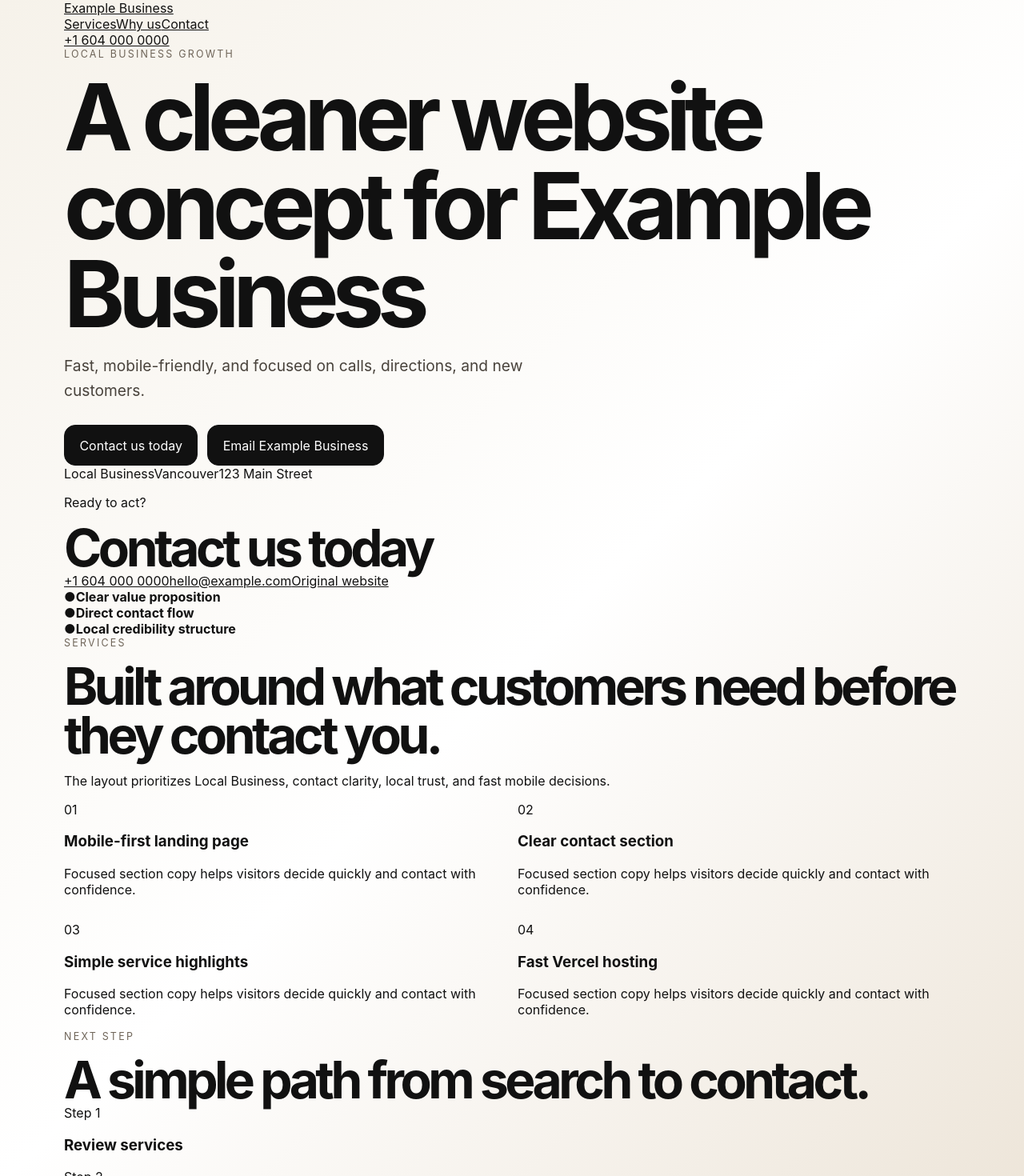
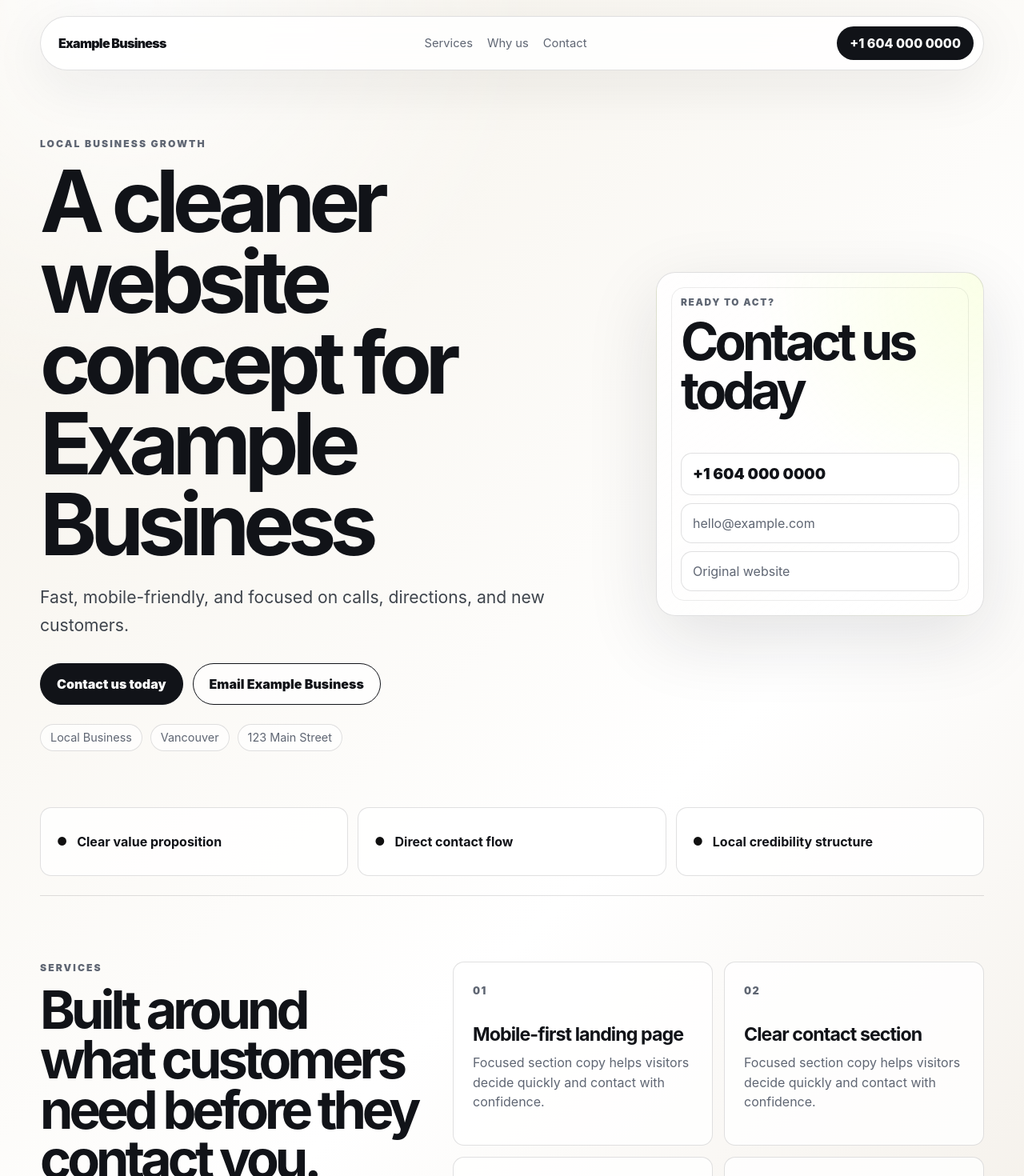
Before and after one commit to Ethan0908/Agentic, a Next.js app in the folder site-template/: page / in a window 1280 px wide. Shown: the top 1470 px of the page at 80% size. Built offline with nearby package versions, Linux system fonts and the light colour scheme.

Commit message:
Upgrade generated site visual design system

```diff
--- a/site-template/app/globals.css
+++ b/site-template/app/globals.css
@@ -1,130 +1,303 @@
 :root {
   color-scheme: light;
   font-family: Inter, ui-sans-serif, system-ui, -apple-system, BlinkMacSystemFont, "Segoe UI", sans-serif;
-  color: #111;
-  background: #f6f2ea;
+  color: #111318;
+  background: #f5f1e8;
+  --ink: #111318;
+  --muted: #5f6673;
+  --line: rgba(17, 19, 24, 0.13);
+  --panel: rgba(255, 255, 255, 0.78);
+  --panel-strong: #ffffff;
+  --accent: #d9ff3f;
+  --accent-ink: #101010;
+  --deep: #111318;
+  --soft: #f5f1e8;
+  --radius: 24px;
+  --radius-sm: 14px;
+  --shadow: 0 28px 90px rgba(25, 26, 30, 0.12);
 }
 
 * {
   box-sizing: border-box;
 }
 
+html {
+  scroll-behavior: smooth;
+}
+
 body {
   margin: 0;
-  background: linear-gradient(135deg, #f6f2ea, #ffffff 48%, #e9dfd0);
+  background:
+    radial-gradient(circle at 12% 0%, rgba(255, 255, 255, 0.95), transparent 32rem),
+    linear-gradient(135deg, #f5f1e8 0%, #ffffff 46%, #e9e1d4 100%);
 }
 
 a {
   color: inherit;
 }
 
-main {
-  width: min(1120px, calc(100vw - 32px));
+.site {
+  width: min(1180px, calc(100vw - 32px));
   margin: 0 auto;
+  padding: 20px 0 42px;
 }
 
-.hero {
-  min-height: 86vh;
+.navShell {
+  position: sticky;
+  top: 16px;
+  z-index: 10;
+  display: flex;
+  align-items: center;
+  justify-content: space-between;
+  gap: 16px;
+  padding: 12px;
+  margin-bottom: 24px;
+  border: 1px solid var(--line);
+  border-radius: 999px;
+  background: rgba(255, 255, 255, 0.82);
+  box-shadow: 0 18px 70px rgba(20, 22, 28, 0.08);
+  backdrop-filter: blur(16px);
+}
+
+.brandMark,
+.navCta,
+.navLinks a,
+.button,
+.contactLine {
+  text-decoration: none;
+}
+
+.brandMark {
+  max-width: 310px;
+  overflow: hidden;
+  text-overflow: ellipsis;
+  white-space: nowrap;
+  padding: 0 10px;
+  font-weight: 900;
+  letter-spacing: -0.045em;
+}
+
+.navLinks {
+  display: flex;
+  gap: 18px;
+  color: var(--muted);
+  font-size: 0.92rem;
+}
+
+.navLinks a:hover,
+.contactLine:hover {
+  color: var(--ink);
+}
+
+.navCta {
+  display: inline-flex;
+  align-items: center;
+  justify-content: center;
+  min-height: 42px;
+  padding: 0 16px;
+  border-radius: 999px;
+  background: var(--deep);
+  color: #fff;
+  font-weight: 800;
+}
+
+.heroShell {
+  min-height: 78vh;
   display: grid;
-  grid-template-columns: 1.4fr 0.8fr;
+  grid-template-columns: minmax(0, 1.25fr) 410px;
   align-items: center;
-  gap: 40px;
+  gap: 34px;
+  padding: 60px 0 70px;
+}
+
+.heroCopy h1,
+.heroCard h2,
+.sectionIntro h2,
+.contactShell h2 {
+  margin: 0;
+  letter-spacing: -0.075em;
+  line-height: 0.94;
+}
+
+.heroCopy h1 {
+  max-width: 850px;
+  font-size: clamp(3.2rem, 8.4vw, 8.2rem);
+}
+
+.heroCard h2,
+.contactShell h2 {
+  font-size: clamp(2.4rem, 5vw, 4.8rem);
+}
+
+.sectionIntro h2 {
+  font-size: clamp(2.3rem, 5.2vw, 5.2rem);
 }
 
 .eyebrow {
-  margin: 0 0 16px;
+  margin: 0 0 14px;
+  color: var(--muted);
+  font-size: 0.76rem;
+  font-weight: 900;
+  letter-spacing: 0.17em;
   text-transform: uppercase;
-  letter-spacing: 0.18em;
-  font-size: 0.78rem;
-  color: #6f6559;
-}
-
-h1,
-h2 {
-  letter-spacing: -0.07em;
-  line-height: 0.96;
-  margin: 0;
-}
-
-h1 {
-  font-size: clamp(3.2rem, 9vw, 7.8rem);
-}
-
-h2 {
-  font-size: clamp(2rem, 5vw, 4.8rem);
 }
 
 .subtitle {
-  max-width: 660px;
-  font-size: 1.2rem;
-  line-height: 1.6;
-  color: #48423b;
+  max-width: 720px;
+  margin: 24px 0 0;
+  color: #3e444c;
+  font-size: clamp(1.08rem, 2vw, 1.32rem);
+  line-height: 1.62;
 }
 
 .ctaRow,
-.contactLinks {
+.contactActions {
   display: flex;
+  flex-wrap: wrap;
   gap: 12px;
-  flex-wrap: wrap;
-  margin-top: 28px;
-}
-
-.button,
-.contactLinks a {
-  border: 1px solid #111;
-  border-radius: 14px;
-  padding: 0.9rem 1.15rem;
-  text-decoration: none;
+  margin-top: 30px;
 }
 
 .button {
-  background: #111;
+  display: inline-flex;
+  align-items: center;
+  justify-content: center;
+  min-height: 52px;
+  padding: 0 20px;
+  border: 1px solid var(--deep);
+  border-radius: 999px;
+  font-weight: 900;
+}
+
+.button.primary {
+  background: var(--deep);
   color: #fff;
 }
 
-.button.ghost {
-  background: transparent;
-  color: #111;
+.button.secondary {
+  background: rgba(255, 255, 255, 0.72);
+  color: var(--ink);
 }
 
-.card {
-  min-height: 360px;
-  border: 1px solid rgba(0, 0, 0, 0.12);
-  border-radius: 18px;
-  padding: 32px;
-  background: rgba(255, 255, 255, 0.68);
-  box-shadow: 0 32px 100px rgba(40, 30, 20, 0.12);
+.heroMeta {
+  display: flex;
+  flex-wrap: wrap;
+  gap: 10px;
+  margin-top: 24px;
+}
+
+.heroMeta span {
+  display: inline-flex;
+  align-items: center;
+  min-height: 34px;
+  padding: 0 12px;
+  border: 1px solid var(--line);
+  border-radius: 999px;
+  color: var(--muted);
+  background: rgba(255, 255, 255, 0.65);
+  font-size: 0.9rem;
+}
+
+.heroCard {
+  position: relative;
+  min-height: 430px;
   display: flex;
   flex-direction: column;
-  justify-content: flex-end;
+  justify-content: space-between;
+  overflow: hidden;
+  padding: 30px;
+  border: 1px solid var(--line);
+  border-radius: var(--radius);
+  background:
+    linear-gradient(145deg, rgba(255, 255, 255, 0.82), rgba(255, 255, 255, 0.52)),
+    radial-gradient(circle at top right, rgba(217, 255, 63, 0.42), transparent 18rem);
+  box-shadow: var(--shadow);
 }
 
-.card span {
-  color: #6f6559;
+.heroCard::before {
+  content: "";
+  position: absolute;
+  inset: 18px;
+  border: 1px solid rgba(17, 19, 24, 0.08);
+  border-radius: calc(var(--radius) - 8px);
+  pointer-events: none;
 }
 
-.card strong {
-  display: block;
-  font-size: 2.5rem;
-  letter-spacing: -0.06em;
-  margin-top: 10px;
+.cardLabel {
+  margin: 0 0 12px;
+  color: var(--muted);
+  font-weight: 900;
+  text-transform: uppercase;
+  letter-spacing: 0.14em;
+  font-size: 0.74rem;
 }
 
-.phoneLarge {
-  margin-top: 18px;
-  font-weight: 800;
-  text-decoration: none;
+.contactStack {
+  position: relative;
+  z-index: 1;
+  display: grid;
+  gap: 10px;
 }
 
-.section {
-  padding: 76px 0;
-  border-top: 1px solid rgba(0, 0, 0, 0.12);
+.contactLine {
+  display: block;
+  padding: 14px;
+  border: 1px solid var(--line);
+  border-radius: var(--radius-sm);
+  background: rgba(255, 255, 255, 0.82);
+  color: var(--muted);
+  overflow-wrap: anywhere;
 }
 
-.split {
+.contactLine.strong {
+  color: var(--ink);
+  font-size: 1.18rem;
+  font-weight: 950;
+}
+
+.trustBand {
   display: grid;
-  grid-template-columns: 0.9fr 1.1fr;
-  gap: 30px;
+  grid-template-columns: repeat(3, minmax(0, 1fr));
+  gap: 12px;
+  margin: 0 0 24px;
+}
+
+.trustItem {
+  display: flex;
+  align-items: center;
+  gap: 12px;
+  min-height: 86px;
+  padding: 20px;
+  border: 1px solid var(--line);
+  border-radius: var(--radius-sm);
+  background: var(--panel);
+}
+
+.trustItem span {
+  color: var(--accent-ink);
+  font-size: 0.9rem;
+}
+
+.sectionShell {
+  padding: 82px 0;
+  border-top: 1px solid var(--line);
+}
+
+.sectionSplit {
+  display: grid;
+  grid-template-columns: 0.9fr 1.25fr;
+  gap: 38px;
+}
+
+.sectionIntro p:not(.eyebrow) {
+  max-width: 560px;
+  color: var(--muted);
+  font-size: 1.06rem;
+  line-height: 1.65;
+}
+
+.sectionIntro.compact {
+  max-width: 760px;
 }
 
 .serviceGrid {
@@ -133,94 +306,248 @@ h2 {
   gap: 14px;
 }
 
-.service {
-  border: 1px solid rgba(0, 0, 0, 0.12);
-  border-radius: 14px;
-  padding: 26px;
-  background: rgba(255, 255, 255, 0.7);
-  font-size: 1.1rem;
+.serviceCard,
+.processCard {
+  border: 1px solid var(--line);
+  border-radius: var(--radius-sm);
+  background: var(--panel);
 }
 
-.contact {
-  display: flex;
-  align-items: flex-start;
-  justify-content: space-between;
-  gap: 24px;
-  padding-bottom: 100px;
+.serviceCard {
+  min-height: 230px;
+  padding: 24px;
+  transition: transform 180ms ease, box-shadow 180ms ease, border-color 180ms ease;
 }
 
-.site.rugged-blue-collar {
-  --accent: #f3b21a;
+.serviceCard:hover {
+  transform: translateY(-3px);
+  border-color: rgba(17, 19, 24, 0.3);
+  box-shadow: 0 20px 70px rgba(17, 19, 24, 0.1);
 }
 
-body:has(.rugged-blue-collar) {
-  background: linear-gradient(135deg, #f3f0e9, #ffffff 45%, #d9dee4);
+.serviceCard span,
+.processCard span {
+  color: var(--muted);
+  font-size: 0.8rem;
+  font-weight: 950;
+  letter-spacing: 0.1em;
+  text-transform: uppercase;
 }
 
-.rugged-blue-collar .eyebrow {
-  color: #5a3d00;
-  font-weight: 800;
+.serviceCard h3,
+.processCard h3 {
+  margin: 34px 0 10px;
+  font-size: 1.45rem;
+  line-height: 1.08;
+  letter-spacing: -0.04em;
 }
 
-.rugged-blue-collar h1,
-.rugged-blue-collar h2 {
-  letter-spacing: -0.045em;
+.serviceCard p {
+  margin: 0;
+  color: var(--muted);
+  line-height: 1.55;
 }
 
-.rugged-blue-collar .button,
-.rugged-blue-collar .contactLinks a,
-.rugged-blue-collar .card,
-.rugged-blue-collar .service {
-  border-radius: 4px;
+.processShell {
+  display: grid;
+  gap: 26px;
 }
 
-.rugged-blue-collar .button {
-  background: #111;
-  border-color: #111;
+.processGrid {
+  display: grid;
+  grid-template-columns: repeat(3, minmax(0, 1fr));
+  gap: 14px;
 }
 
-.rugged-blue-collar .button.ghost {
-  background: var(--accent);
-  color: #111;
+.processCard {
+  min-height: 190px;
+  padding: 24px;
 }
 
-.rugged-blue-collar .card,
-.rugged-blue-collar .service {
-  box-shadow: none;
-  border: 2px solid #111;
+.contactShell {
+  display: grid;
+  grid-template-columns: 1fr auto;
+  align-items: end;
+  gap: 28px;
+  padding: 56px;
+  border: 1px solid var(--line);
+  border-radius: var(--radius);
+  background: var(--deep);
+  color: #fff;
 }
 
-.rugged-blue-collar .section {
-  border-top: 3px solid #111;
+.contactShell .eyebrow,
+.contactShell p {
+  color: rgba(255, 255, 255, 0.72);
 }
 
-.site.clean-clinical .card,
-.site.clean-clinical .service,
-.site.clean-clinical .button,
-.site.clean-clinical .contactLinks a {
-  border-radius: 10px;
+.contactShell .button.primary {
+  background: var(--accent);
+  color: var(--accent-ink);
+  border-color: var(--accent);
 }
 
-.site.hospitality .card,
-.site.hospitality .service,
-.site.hospitality .button,
-.site.hospitality .contactLinks a {
-  border-radius: 16px;
+.contactShell .button.secondary {
+  color: #fff;
+  border-color: rgba(255, 255, 255, 0.26);
+  background: rgba(255, 255, 255, 0.08);
 }
 
-@media (max-width: 800px) {
-  .hero,
-  .split,
-  .contact {
-    grid-template-columns: 1fr;
-    display: grid;
+.footerShell {
+  display: flex;
+  justify-content: space-between;
+  gap: 14px;
+  padding: 28px 0 0;
+  color: var(--muted);
+  font-size: 0.94rem;
+}
+
+.site.service,
+.site.rugged-blue-collar {
+  --accent: #ffcc24;
+  --soft: #f0eee8;
+  --radius: 12px;
+  --radius-sm: 8px;
+}
+
+body:has(.site.service),
+body:has(.site.rugged-blue-collar) {
+  background:
+    linear-gradient(90deg, rgba(17, 19, 24, 0.035) 1px, transparent 1px),
+    linear-gradient(180deg, #f2f0ea 0%, #ffffff 45%, #dde4eb 100%);
+  background-size: 44px 44px, auto;
+}
+
+.site.service .heroCard,
+.site.rugged-blue-collar .heroCard,
+.site.service .serviceCard,
+.site.rugged-blue-collar .serviceCard,
+.site.service .processCard,
+.site.rugged-blue-collar .processCard,
+.site.service .trustItem,
+.site.rugged-blue-collar .trustItem {
+  box-shadow: none;
+  border-color: rgba(17, 19, 24, 0.28);
+}
+
+.site.service .button.secondary,
+.site.rugged-blue-collar .button.secondary,
+.site.service .navCta,
+.site.rugged-blue-collar .navCta {
+  background: var(--accent);
+  color: var(--accent-ink);
+  border-color: var(--accent-ink);
+}
+
+.site.service .sectionShell,
+.site.rugged-blue-collar .sectionShell {
+  border-top: 3px solid var(--ink);
+}
+
+.site.clinic,
+.site.clean-clinical {
+  --accent: #c7f7ff;
+  --deep: #10233a;
+  --soft: #f6fbff;
+}
+
+body:has(.site.clinic),
+body:has(.site.clean-clinical) {
+  background: linear-gradient(135deg, #f7fbff 0%, #ffffff 50%, #e8f3f6 100%);
+}
+
+.site.hospitality {
+  --accent: #f6b455;
+  --deep: #271913;
+  --soft: #fff5e8;
+}
+
+body:has(.site.hospitality) {
+  background: linear-gradient(135deg, #fff7ed 0%, #ffffff 48%, #ecd4bd 100%);
+}
+
+.site.lifestyle,
+.site.polished-lifestyle {
+  --accent: #ffd1e8;
+  --deep: #281822;
+  --soft: #fff5fa;
+}
+
+body:has(.site.lifestyle),
+body:has(.site.polished-lifestyle) {
+  background: linear-gradient(135deg, #fff5fa 0%, #ffffff 48%, #eadbe7 100%);
+}
+
+.site.fitness {
+  --accent: #b8ff5f;
+  --deep: #101812;
+  --soft: #f6fff0;
+}
+
+@media (max-width: 920px) {
+  .navLinks {
+    display: none;
   }
 
-  .hero {
-    padding: 56px 0;
+  .heroShell,
+  .sectionSplit,
+  .contactShell {
+    grid-template-columns: 1fr;
+  }
+
+  .heroShell {
+    min-height: auto;
+    padding: 44px 0 56px;
+  }
+
+  .heroCard {
+    min-height: 320px;
+  }
+
+  .trustBand,
+  .processGrid {
+    grid-template-columns: 1fr;
+  }
+
+  .contactShell {
+    padding: 32px;
+  }
+}
+
+@media (max-width: 640px) {
+  .site {
+    width: min(100% - 24px, 1180px);
+    padding-top: 12px;
+  }
+
+  .navShell {
+    top: 8px;
+    border-radius: 18px;
+  }
+
+  .brandMark {
+    max-width: 170px;
+  }
+
+  .navCta {
+    min-height: 38px;
+    padding: 0 12px;
+    font-size: 0.85rem;
+  }
+
+  .heroCopy h1 {
+    font-size: clamp(3rem, 17vw, 5.6rem);
   }
 
   .serviceGrid {
     grid-template-columns: 1fr;
   }
+
+  .sectionShell {
+    padding: 58px 0;
+  }
+
+  .footerShell {
+    flex-direction: column;
+  }
 }
```
